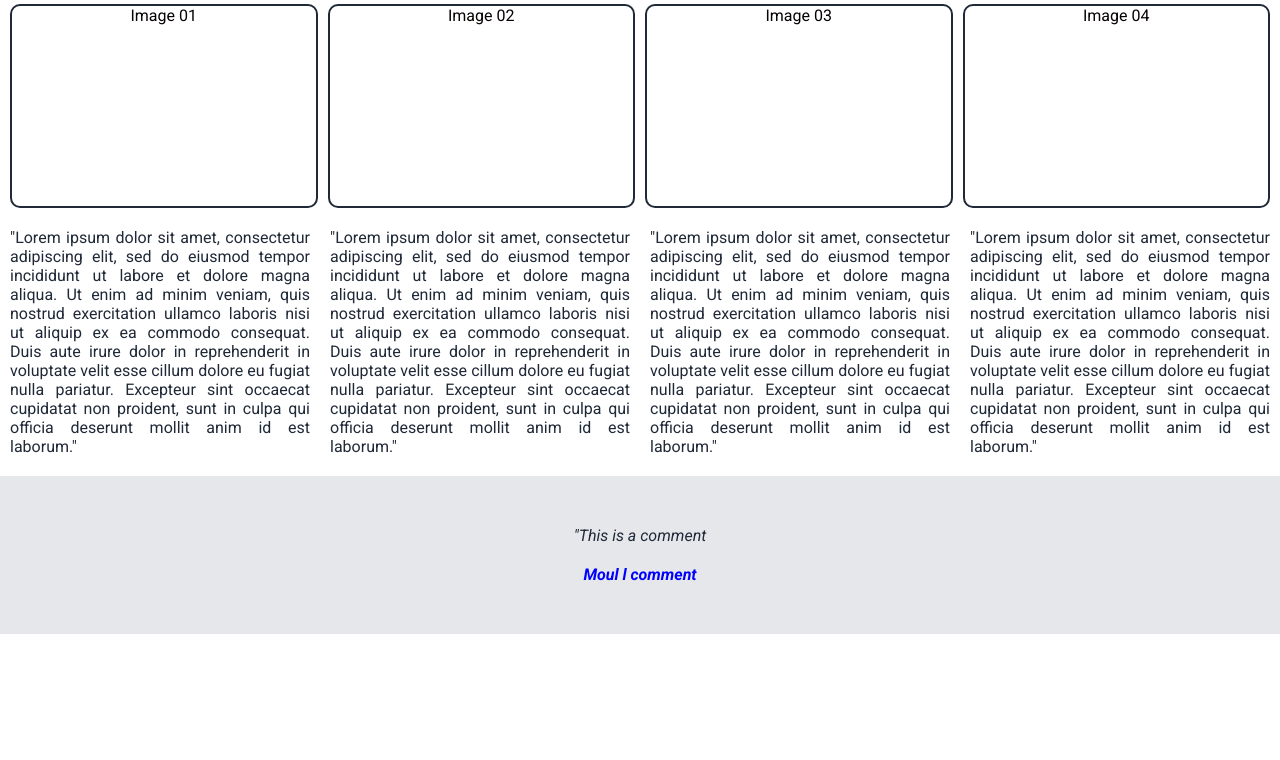
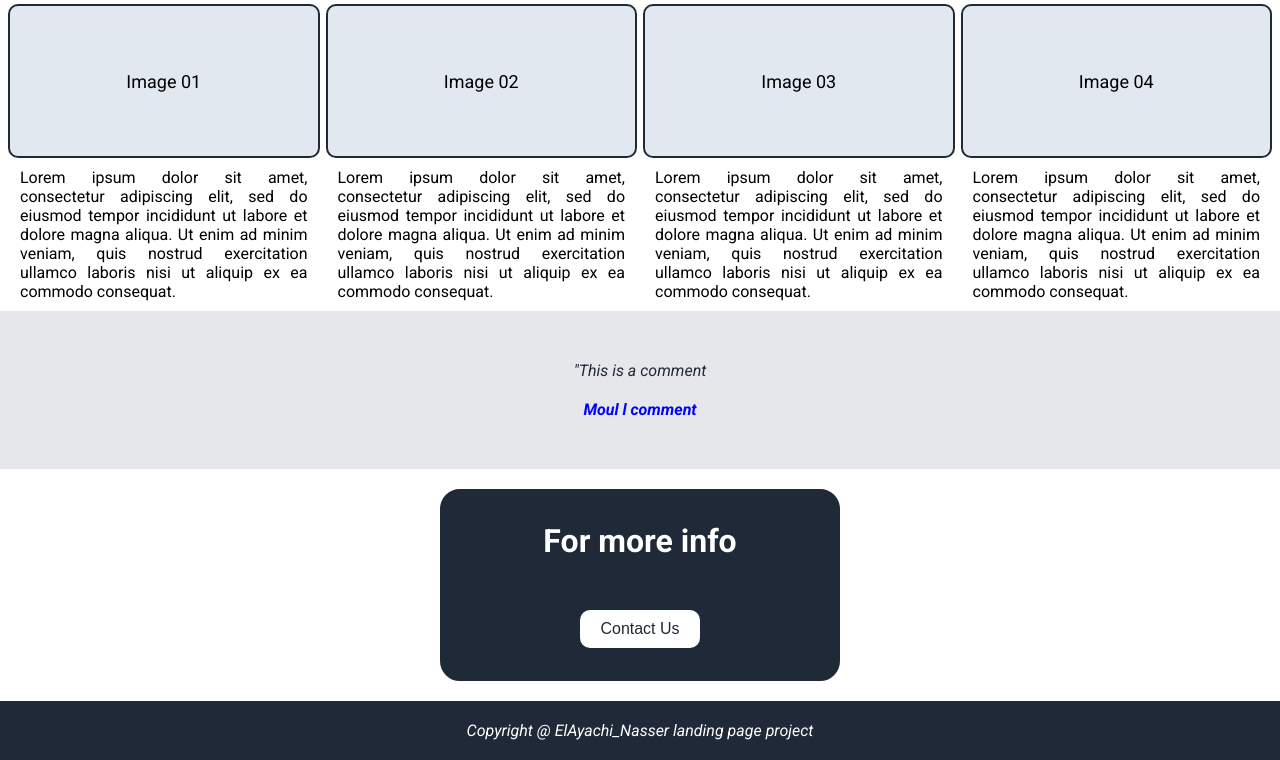
Before and after one commit to elayachinasser/landing_page, a plain HTML site: page index.html in a window 1280 px wide. Shown: the part 518-1278 px from the top of the page. Before the commit the page ends 1152 px from the top, so only its background shows below. Drawn offline with Linux system fonts and the light colour scheme.

Commit message:
Modify html and css for image boxes

```diff
--- a/index.html
+++ b/index.html
@@ -23,24 +23,39 @@
         </div>
         <div class="image-qsn">image</div>
     </div>
-    <div class="random-projects">
-        <div class="titre-general"><h1>Titre general</h1></div>
-        <div class="image-project">
-            <div class="image">Image 01</div>
-            <div class="image">Image 02</div>
-            <div class="image">Image 03</div>
-            <div class="image">Image 04</div>
+    <div class="titre-general">
+        <h1>Titre général</h1>
+    </div>
+    <div class="image-project">
+        <div class="image-item">
+            <div class="image-container">Image 01</div>
+            <p class="texte">Lorem ipsum dolor sit amet, consectetur adipiscing elit, sed do eiusmod tempor incididunt ut labore et dolore magna aliqua. Ut enim ad minim veniam, quis nostrud exercitation ullamco laboris nisi ut aliquip ex ea commodo consequat.</p>
         </div>
-        <div class="text-image-project">
-            <p class="texte">"Lorem ipsum dolor sit amet, consectetur adipiscing elit, sed do eiusmod tempor incididunt ut labore et dolore magna aliqua. Ut enim ad minim veniam, quis nostrud exercitation ullamco laboris nisi ut aliquip ex ea commodo consequat. Duis aute irure dolor in reprehenderit in voluptate velit esse cillum dolore eu fugiat nulla pariatur. Excepteur sint occaecat cupidatat non proident, sunt in culpa qui officia deserunt mollit anim id est laborum."</p>
-            <p class="texte">"Lorem ipsum dolor sit amet, consectetur adipiscing elit, sed do eiusmod tempor incididunt ut labore et dolore magna aliqua. Ut enim ad minim veniam, quis nostrud exercitation ullamco laboris nisi ut aliquip ex ea commodo consequat. Duis aute irure dolor in reprehenderit in voluptate velit esse cillum dolore eu fugiat nulla pariatur. Excepteur sint occaecat cupidatat non proident, sunt in culpa qui officia deserunt mollit anim id est laborum."</p>
-            <p class="texte">"Lorem ipsum dolor sit amet, consectetur adipiscing elit, sed do eiusmod tempor incididunt ut labore et dolore magna aliqua. Ut enim ad minim veniam, quis nostrud exercitation ullamco laboris nisi ut aliquip ex ea commodo consequat. Duis aute irure dolor in reprehenderit in voluptate velit esse cillum dolore eu fugiat nulla pariatur. Excepteur sint occaecat cupidatat non proident, sunt in culpa qui officia deserunt mollit anim id est laborum."</p>
-            <p class="texte">"Lorem ipsum dolor sit amet, consectetur adipiscing elit, sed do eiusmod tempor incididunt ut labore et dolore magna aliqua. Ut enim ad minim veniam, quis nostrud exercitation ullamco laboris nisi ut aliquip ex ea commodo consequat. Duis aute irure dolor in reprehenderit in voluptate velit esse cillum dolore eu fugiat nulla pariatur. Excepteur sint occaecat cupidatat non proident, sunt in culpa qui officia deserunt mollit anim id est laborum."</p>
+        <div class="image-item">
+            <div class="image-container">Image 02</div>
+            <p class="texte">Lorem ipsum dolor sit amet, consectetur adipiscing elit, sed do eiusmod tempor incididunt ut labore et dolore magna aliqua. Ut enim ad minim veniam, quis nostrud exercitation ullamco laboris nisi ut aliquip ex ea commodo consequat.</p>
+        </div>
+        <div class="image-item">
+            <div class="image-container">Image 03</div>
+            <p class="texte">Lorem ipsum dolor sit amet, consectetur adipiscing elit, sed do eiusmod tempor incididunt ut labore et dolore magna aliqua. Ut enim ad minim veniam, quis nostrud exercitation ullamco laboris nisi ut aliquip ex ea commodo consequat.</p>
+        </div>
+        <div class="image-item">
+            <div class="image-container">Image 04</div>
+            <p class="texte">Lorem ipsum dolor sit amet, consectetur adipiscing elit, sed do eiusmod tempor incididunt ut labore et dolore magna aliqua. Ut enim ad minim veniam, quis nostrud exercitation ullamco laboris nisi ut aliquip ex ea commodo consequat.</p>
         </div>
     </div>
     <div class="comments">
         <div>"This is a comment</div>
         <span>Moul l comment</span>
     </div>
+    <div class="contact-us">
+        <div class="contact-item">
+            <h1 class="info">For more info</h1>
+            <button class="info-button">Contact Us</button>
+        </div>
+    </div>
+    <div class="page-bottom">
+        <p class="bottom-container">Copyright @ ElAyachi_Nasser landing page project</p>
+    </div>
 </body>
 </html>
--- a/style.css
+++ b/style.css
@@ -32,7 +32,7 @@ body {
     padding: 50px;
 }
 .qsn {
-flex-direction: column;
+    flex-direction: column;
 }
 .titre-qsn {
     font-size: large;
@@ -72,34 +72,38 @@ button {
     font-size: large;
     font-weight: 800;
 }
+
 .image-project {
     display: flex;
     margin-top: 20px;
     gap: 10px;
     margin: 0 10px;
 }
-.image {
-    height: 200px;
+
+.image-item {
     flex: 1;
-    background-color: #ffffff;
+    display: flex;
+    flex-direction: column;
+    align-items: center;
+}
+
+.image-container {
+    width: 100%;
+    height: 150px;
+    background-color: #e2e8f0;
+    display: flex;
+    justify-content: center;
+    align-items: center;
+    font-size: 18px;
     border: 2px solid #1F2937;
     border-radius: 10px;
-    color: rgb(7, 2, 2);
-    text-align: center;
+}
 
+.texte {
+    margin: 10px;
+    text-align: justify;
 }
-.text-image-project {
-    display: flex;
-    justify-content:space-around;
-    margin-top: 20px;
 
-}
-.texte {
-    width: 300px;
-    color: #1F2937;
-    text-align: justify;
-    margin-bottom: 20px;
-}
 .comments {
     background-color: #e5e7eb;
     text-align: center;
@@ -113,3 +117,33 @@ button {
     font-weight: bold;
     color: blue;
 }
+.contact-us {
+    background-color: white;
+    display: flex;
+    justify-content: center;
+    align-items: center;
+    padding: 20px 100px;
+}
+.contact-item {
+    color: white;
+    background-color: #1F2937;
+    display: flex;
+    justify-content: center;
+    align-items: center;
+    padding: 30px 100px;
+    border: #1F2937 solid;
+    border-radius: 20px;
+    flex-direction: column
+}
+.page-bottom {
+    background-color: #1F2937;
+    color: white;
+    display: flex;
+    justify-content: center;
+    align-items: center;
+    padding: 20px 0;
+}
+.bottom-container {
+    font-size: medium;
+    font-style: italic;
+}
```
